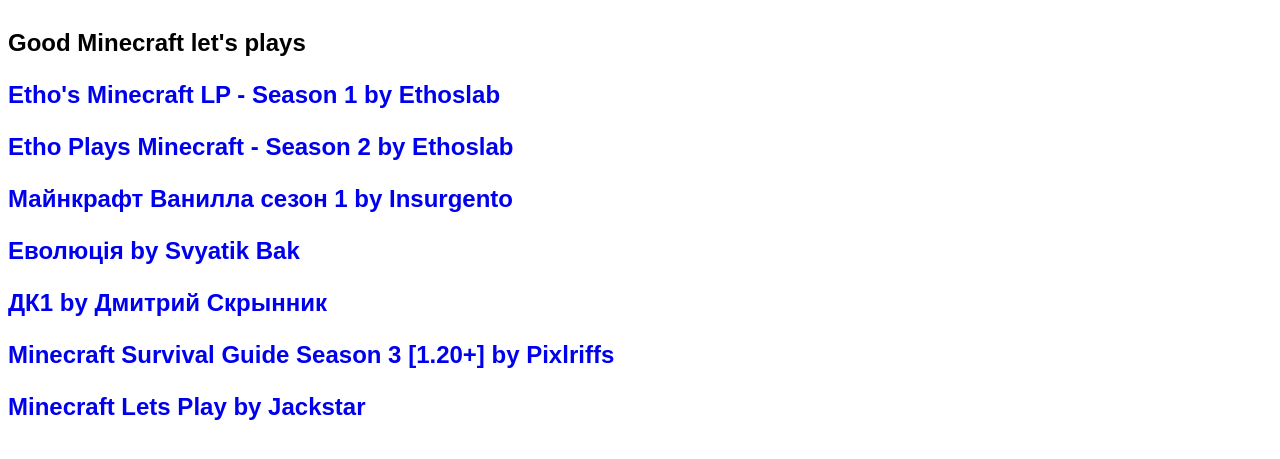
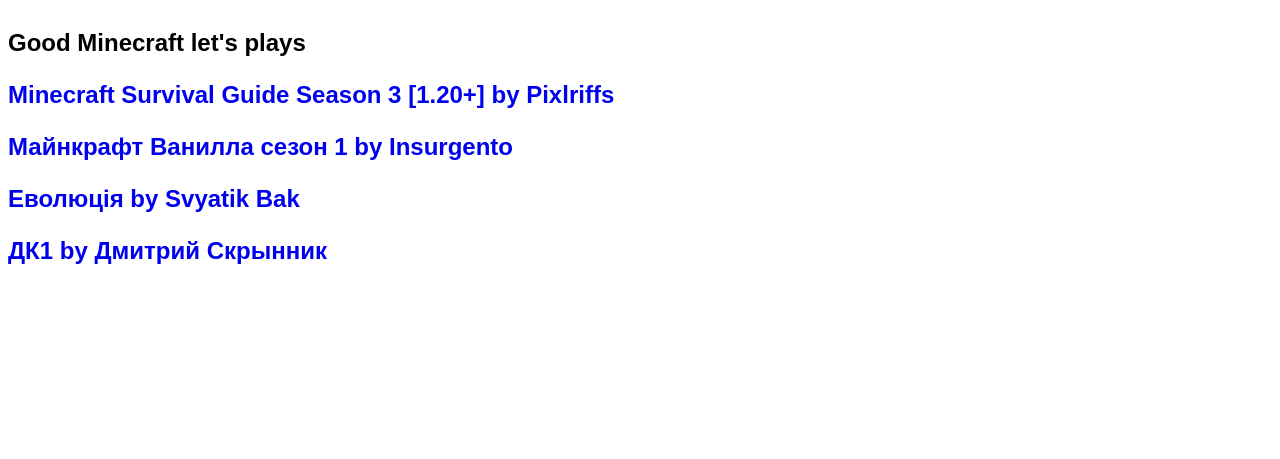
Before and after one commit to SvyatikBak/svyatikbak.github.io, a plain HTML site: page links.html in a window 1280 px wide. Shown: the part 69-528 px from the top of the page. Drawn offline with Linux system fonts and the light colour scheme.

Commit message:
Update links.html

```diff
--- a/links.html
+++ b/links.html
@@ -2,10 +2,7 @@
     <title>Svyatik Bak's site</title>
     <link rel="icon" href="assets/logo.jpg">
     <h2><a style="font-family:sans-serif"> Good Minecraft let's plays
-    <p style="font-family:sans-serif"><a href="https://www.youtube.com/playlist?list=PLFD1682F2801E7ADF" style="text-decoration:none"> Etho's Minecraft LP - Season 1 by Ethoslab
-    <p style="font-family:sans-serif"><a href="https://www.youtube.com/playlist?list=PLaAVDbMg_XArcet5lwcRo12Fh9JrGKydh" style="text-decoration:none"> Etho Plays Minecraft - Season 2 by Ethoslab
+    <p style="font-family:sans-serif"><a href="https://www.youtube.com/playlist?list=PLgENJ0iY3XBjmydGuzYTtDwfxuR6lN8KC" style="text-decoration:none"> Minecraft Survival Guide Season 3 [1.20+] by Pixlriffs
     <p style="font-family:sans-serif"><a href="https://www.youtube.com/playlist?list=PLNED-ifG0rbVN71EAugLFruOBzteifNvw" style="text-decoration:none"> Майнкрафт Ванилла сезон 1 by Insurgento
     <p style="font-family:sans-serif"><a href="https://www.youtube.com/playlist?list=PLEM6TiEEnYY99nXJkdTCF1vNMwZFh4EtY" style="text-decoration:none"> Еволюція by Svyatik Bak
     <p style="font-family:sans-serif"><a href="https://www.youtube.com/playlist?list=PLy4oDqJFuT4S0DVjLDvmi603BkkhXFIFm" style="text-decoration:none"> ДК1 by Дмитрий Скрынник
-    <p style="font-family:sans-serif"><a href="https://www.youtube.com/playlist?list=PLgENJ0iY3XBjmydGuzYTtDwfxuR6lN8KC" style="text-decoration:none"> Minecraft Survival Guide Season 3 [1.20+] by Pixlriffs
-    <p style="font-family:sans-serif"><a href="https://www.youtube.com/playlist?list=PLtxvuzVf4m45J0XqpocLrTMNaa2LDJy-f" style="text-decoration:none"> Minecraft Lets Play by Jackstar
```
